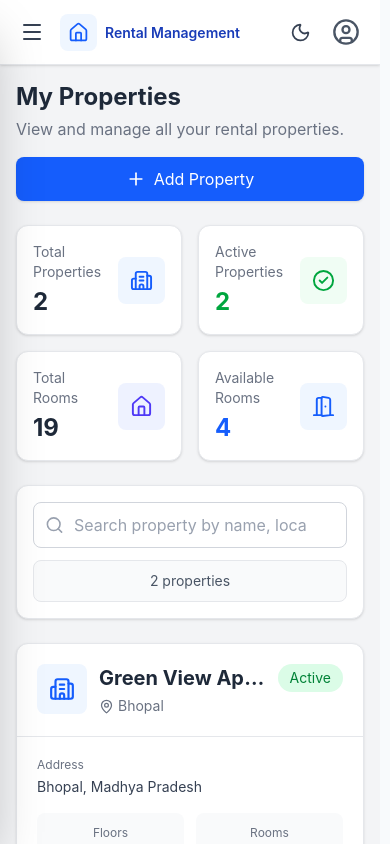
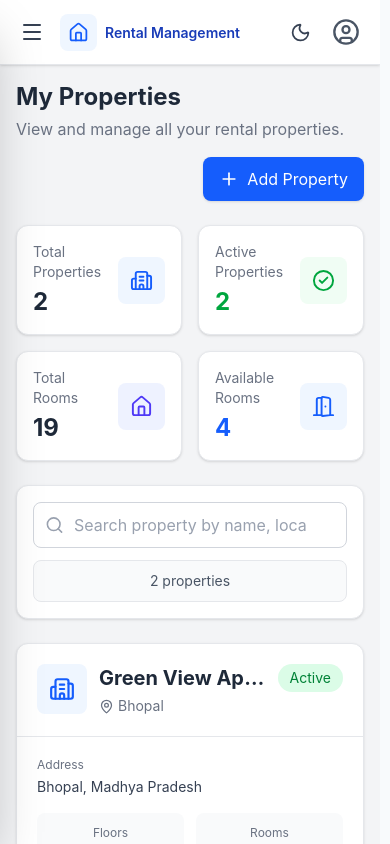
Before and after one commit to goyalprince2005/Rental-Management-System, a React (Vite) app in the folder client/: page /properties in a window 390 px wide. Shown: the top 844 px of the page. Built offline with nearby package versions, Linux system fonts and the light colour scheme.

Commit message:
Fix mobile add property button alignment

```diff
--- a/client/src/components/Properties.jsx
+++ b/client/src/components/Properties.jsx
@@ -716,7 +716,7 @@ function Properties() {
           <button
             type="button"
             onClick={handleOpenAddProperty}
-            className="inline-flex items-center justify-center gap-2 bg-blue-600 text-white px-4 py-2.5 rounded-lg hover:bg-blue-700 transition shadow-sm shrink-0"
+            className="self-end sm:self-auto inline-flex items-center justify-center gap-2 bg-blue-600 text-white px-4 py-2.5 rounded-lg hover:bg-blue-700 transition shadow-sm shrink-0"
           >
             <Plus size={20} />
             <span>Add Property</span>
```
